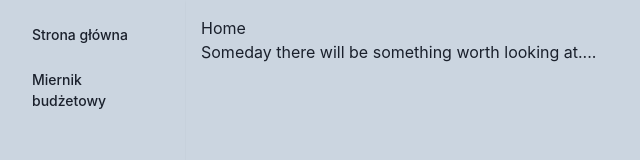
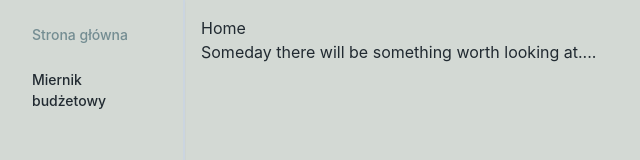
Before and after one commit to Soberek/edureport-app, a Next.js app: page / in a window 1280 px wide. Shown: the top 160 px of the page, without its empty margins (0-640 px from the left). Built offline with nearby package versions, Linux system fonts and the light colour scheme.

Commit message:
feat: moved providers to its own file

```diff
--- a/src/app/layout.tsx
+++ b/src/app/layout.tsx
@@ -2,7 +2,8 @@ import type { Metadata } from "next";
 
 import "./globals.css";
 import NavLinks from "./components/SideNavbar";
-import { ChakraProvider, Container, Box } from "@chakra-ui/react";
+import { Container, Box } from "@chakra-ui/react";
+import { Providers } from "./providers";
 
 export const metadata: Metadata = {
   title: "I hate my job",
@@ -18,8 +19,8 @@ export default function RootLayout({
     <html lang="en">
       {/* <Box as="body" minHeight={`screen`} display="flex" flexDirection={"row"} bgColor={"gray.300"}> */}
       <body>
-        <ChakraProvider>
-          <Container maxWidth="100vw" minHeight={`100vh`} bg="gray.300" margin={0} padding={0}>
+        <Providers>
+          <Container maxWidth="100vw" textColor={`primary.100`} minHeight={`100vh`} bg="fifth.100" margin={0} padding={0}>
             <Box display="flex">
               <NavLinks />
               <Box marginLeft={{ base: "0", md: "185px" }} flex={1} overflow={`hidden`}>
@@ -27,7 +28,7 @@ export default function RootLayout({
               </Box>
             </Box>
           </Container>
-        </ChakraProvider>
+        </Providers>
       </body>
 
       {/* </Box> */}
--- /dev/null
+++ b/src/app/providers.tsx
@@ -0,0 +1,34 @@
+"use client";
+
+import { ChakraProvider, extendTheme } from "@chakra-ui/react";
+
+/*
+#212A31
+#2E3944
+#124E66
+#748D92
+#D3D9D4
+*/
+const theme = extendTheme({
+  colors: {
+    primary: {
+      100: "#212A31"
+    },
+    secondary: {
+      100: `#2E3944`
+    },
+    ternary: {
+      100: `#124E66`
+    },
+    fourth: {
+      100: `#748D92`
+    },
+    fifth: {
+      100: `#D3D9D4`
+    }
+  }
+});
+
+export function Providers({ children }: { children: React.ReactNode }) {
+  return <ChakraProvider theme={theme}>{children}</ChakraProvider>;
+}
```
